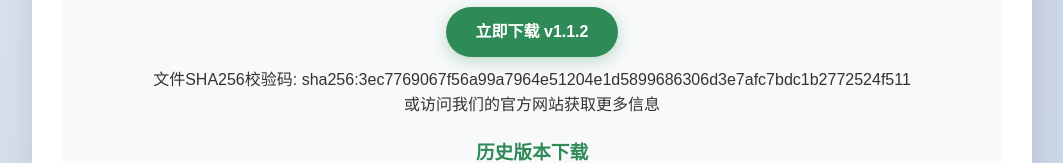
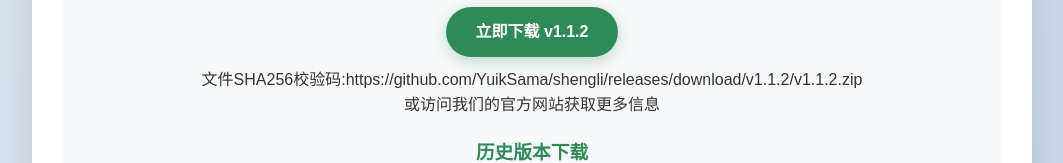
Before and after one commit to YuikSama/shengli, a plain HTML site: page indax.html in a window 1280 px wide. Shown: the part 2702-2865 px from the top of the page, without its empty margins (108-1171 px from the left). Drawn offline with Linux system fonts and the light colour scheme.

Commit message:
Update indax.html

```diff
--- a/indax.html
+++ b/indax.html
@@ -350,8 +350,8 @@
             <section class="download-section">
                 <h2>📥 获取方式</h2>
                 <p>点击下方按钮下载最新版本</p>
-                <a href="https://github.com/YuikSama/shenli/releases/download/v1.1.2/v1.1.2.zip" class="download-btn">立即下载 v1.1.2</a>
-                <p>文件SHA256校验码: sha256:3ec7769067f56a99a7964e51204e1d5899686306d3e7afc7bdc1b2772524f511</p>
+                <a href="https://github.com/YuikSama/shengli/releases/download/v1.1.2/v1.1.2.zip" class="download-btn">立即下载 v1.1.2</a>
+                <p>文件SHA256校验码:https://github.com/YuikSama/shengli/releases/download/v1.1.2/v1.1.2.zip</p>
                 <p>或访问我们的官方网站获取更多信息</p>
 
                 <div style="margin-top: 20px;">
```
